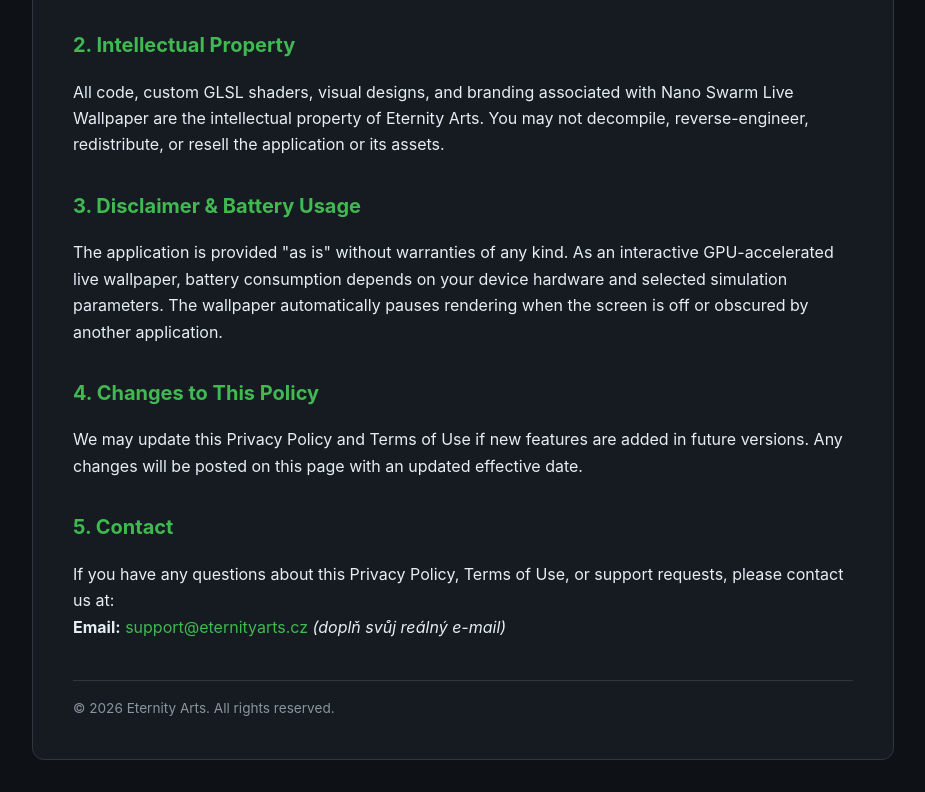
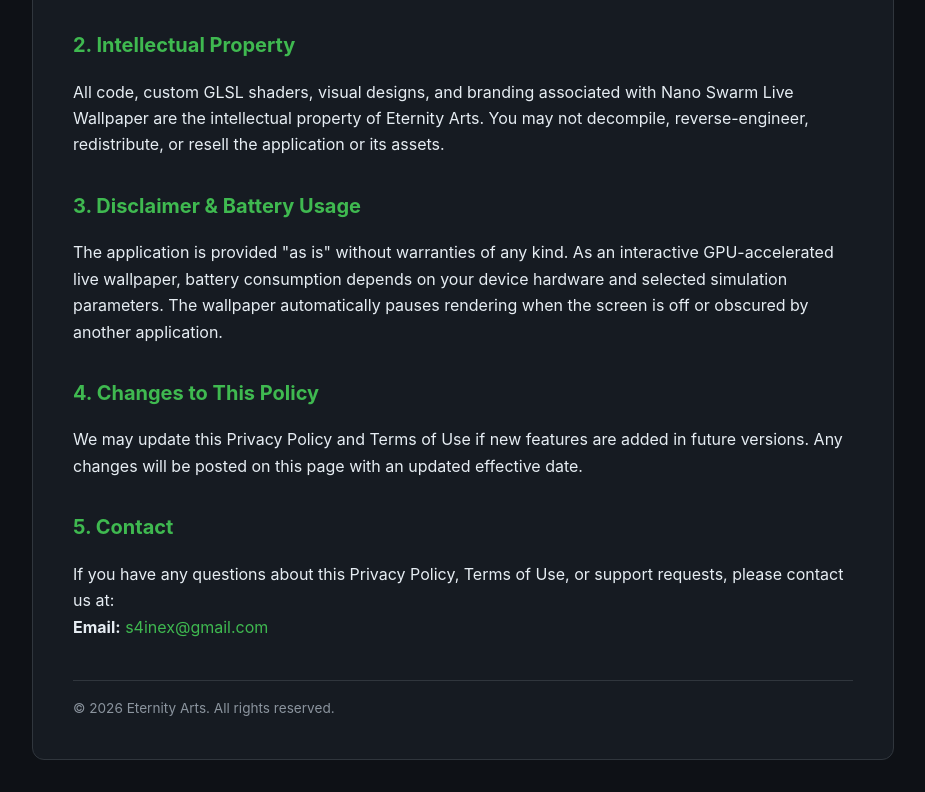
Before and after one commit to s4inex/TERMS-NANO-SWARM, a plain HTML site: page index.html in a window 1280 px wide. Shown: the part 1296-2088 px from the top of the page, without its empty margins (177-1102 px from the left). Drawn offline with Linux system fonts and the light colour scheme.

Commit message:
Update index.html

```diff
--- a/index.html
+++ b/index.html
@@ -119,7 +119,7 @@
 
         <h2>5. Contact</h2>
         <p>If you have any questions about this Privacy Policy, Terms of Use, or support requests, please contact us at:<br>
-        <strong>Email:</strong> <a href="mailto:support@eternityarts.cz">support@eternityarts.cz</a> <em>(doplň svůj reálný e-mail)</em></p>
+        <strong>Email:</strong> <a href="mailto:s4inex@gmail.com">s4inex@gmail.com</a>
 
         <footer>
             &copy; 2026 Eternity Arts. All rights reserved.
```
